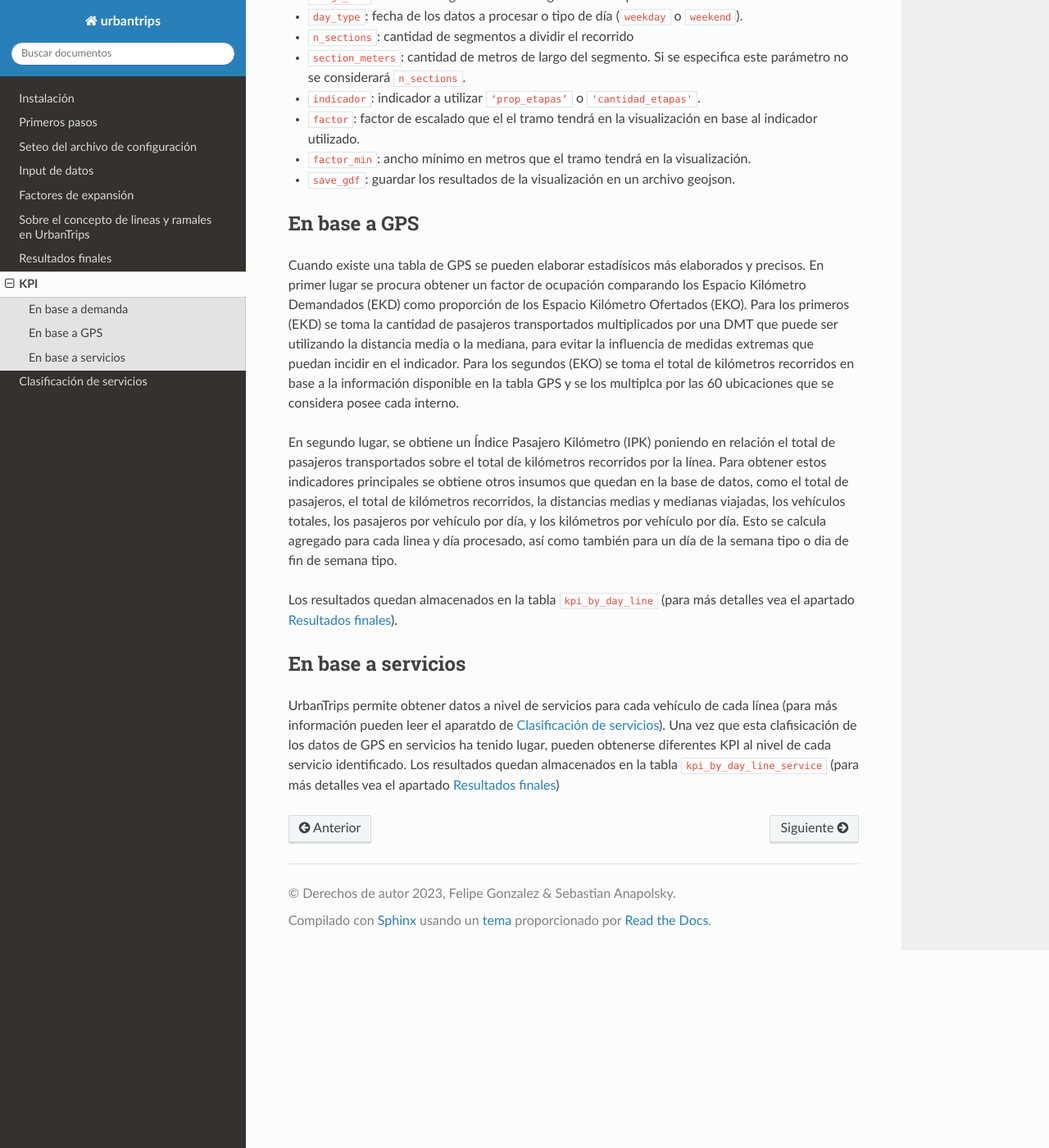
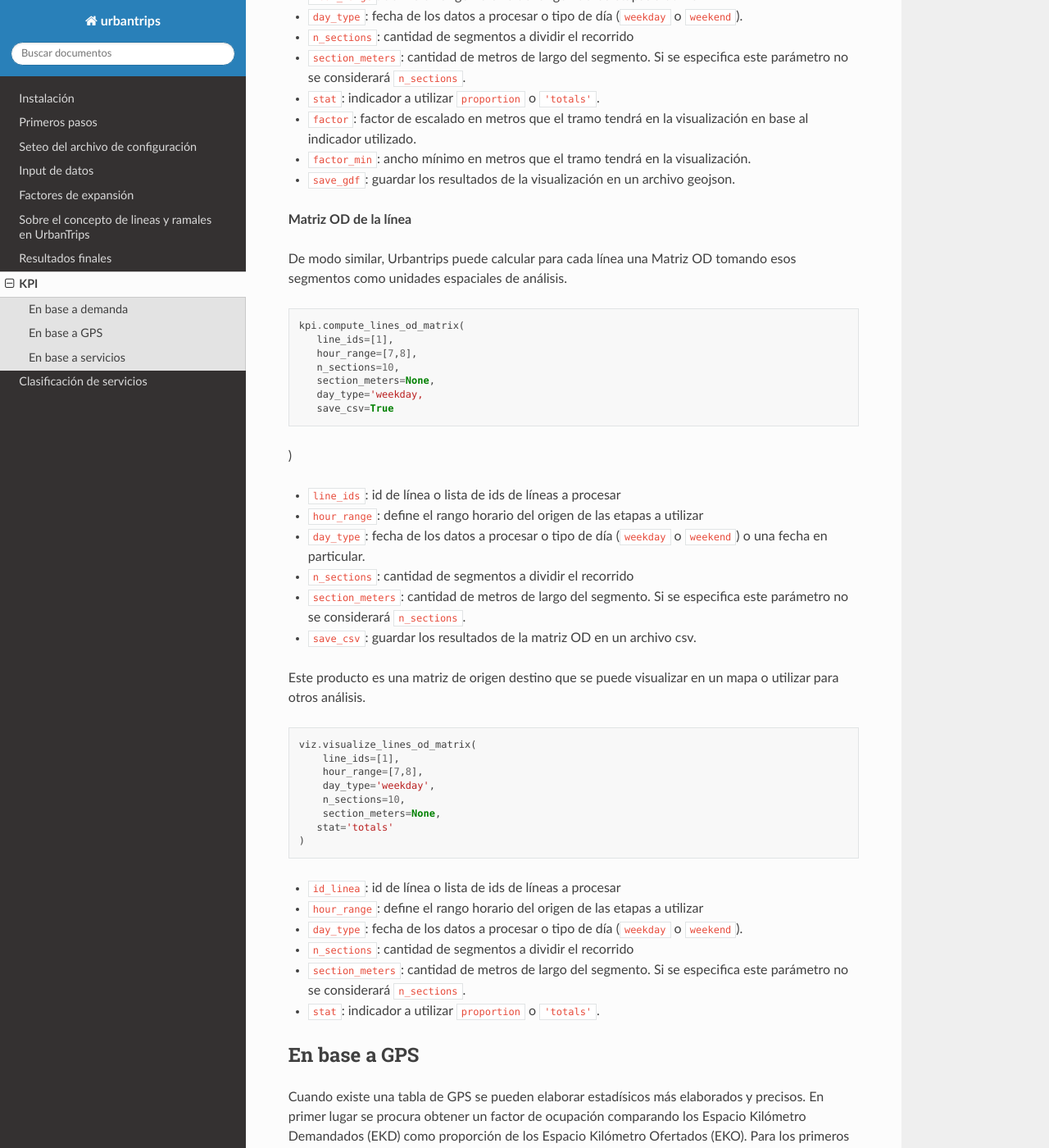
Before and after one commit to EL-BID/UrbanTrips, a Sphinx documentation site: the page built from docs/source/kpi.rst, in a window 1280 px wide and 1400 px high, scrolled down 2644 px. Shown: the whole window at 82% size. Built offline with Sphinx 7.4.7 and the Read the Docs theme 3.1.0, drawn with Linux system fonts in a browser that asks for light colours; some of the changed text lies outside the part shown.

Commit message:
Update docs

```diff
--- a/docs/source/kpi.rst
+++ b/docs/source/kpi.rst
@@ -28,7 +28,7 @@ Por ejemplo, un usuario que inicia una etapa en el punto equiparable al 10% del
 Para computar esta demanda por tramo se puede utilizar la siguiente función:
 
 * ``id_linea``: id de línea o lista de ids de líneas a procesar
-* ``rango_hrs``: define el rango horario del origen de las etapas a utilizar
+* ``hour_range``: define el rango horario del origen de las etapas a utilizar
 * ``n_sections``: cantidad de segmentos a dividir el recorrido
 * ``section_meters``: cantidad de metros de largo del segmento. Si se especifica este parámetro no se considerará ``n_sections``.
 * ``day_type``: fecha de los datos a procesar o tipo de día (``weekday`` o ``weekend``).
@@ -37,7 +37,7 @@ Para computar esta demanda por tramo se puede utilizar la siguiente función:
 
    kpi.compute_route_section_load(
     	id_linea=False,
-   		rango_hrs=False,
+   		hour_range=False,
    		n_sections=10,
    		section_meters=None,
    		day_type="weekday"
@@ -52,11 +52,11 @@ Urbantrips también permite construir una visualización exploratoria en base a
 
    viz.visualize_route_section_load(
        id_linea=False,
-       rango_hrs=False,
+       hour_range=False,
        day_type='weekday',
        n_sections=10,
        section_meters=None,
-       indicador='cantidad_etapas',
+       stat='cantidad_etapas',
        factor=1,
        factor_min=50,
        save_gdf=False
@@ -64,14 +64,62 @@ Urbantrips también permite construir una visualización exploratoria en base a
 
 
 * ``id_linea``: id de línea o lista de ids de líneas a procesar
-* ``rango_hrs``: define el rango horario del origen de las etapas a utilizar
+* ``hour_range``: define el rango horario del origen de las etapas a utilizar
 * ``day_type``: fecha de los datos a procesar o tipo de día (``weekday`` o ``weekend``).
 * ``n_sections``: cantidad de segmentos a dividir el recorrido
 * ``section_meters``: cantidad de metros de largo del segmento. Si se especifica este parámetro no se considerará ``n_sections``.
-* ``indicador``: indicador a utilizar ``‘prop_etapas’`` o ``'cantidad_etapas'``.
-* ``factor``: factor de escalado que el el tramo tendrá en la visualización en base al indicador utilizado.
+* ``stat``: indicador a utilizar ``proportion`` o ``'totals'``.
+* ``factor``: factor de escalado en metros que el tramo tendrá en la visualización en base al indicador utilizado.
 * ``factor_min``: ancho mínimo en metros que el tramo tendrá en la visualización.
 * ``save_gdf``: guardar los resultados de la visualización en un archivo geojson.
+
+
+
+**Matriz OD de la línea**
+
+De modo similar, Urbantrips puede calcular para cada línea una Matriz OD tomando esos segmentos como unidades espaciales de análisis.
+
+
+.. code:: python
+
+   kpi.compute_lines_od_matrix(
+      line_ids=[1],
+      hour_range=[7,8],
+      n_sections=10,
+      section_meters=None,
+      day_type='weekday,
+      save_csv=True
+)
+
+
+* ``line_ids``: id de línea o lista de ids de líneas a procesar
+* ``hour_range``: define el rango horario del origen de las etapas a utilizar
+* ``day_type``: fecha de los datos a procesar o tipo de día (``weekday`` o ``weekend``) o una fecha en particular.
+* ``n_sections``: cantidad de segmentos a dividir el recorrido
+* ``section_meters``: cantidad de metros de largo del segmento. Si se especifica este parámetro no se considerará ``n_sections``.
+* ``save_csv``: guardar los resultados de la matriz OD en un archivo csv.
+
+
+Este producto es una matriz de origen destino que se puede visualizar en un mapa o utilizar para otros análisis.
+
+.. code:: python
+
+   viz.visualize_lines_od_matrix(
+       line_ids=[1],
+       hour_range=[7,8],
+       day_type='weekday',
+       n_sections=10,
+       section_meters=None,
+      stat='totals'
+   )
+
+* ``id_linea``: id de línea o lista de ids de líneas a procesar
+* ``hour_range``: define el rango horario del origen de las etapas a utilizar
+* ``day_type``: fecha de los datos a procesar o tipo de día (``weekday`` o ``weekend``).
+* ``n_sections``: cantidad de segmentos a dividir el recorrido
+* ``section_meters``: cantidad de metros de largo del segmento. Si se especifica este parámetro no se considerará ``n_sections``.
+* ``stat``: indicador a utilizar ``proportion`` o ``'totals'``.
+
 
 
 En base a GPS
```
Also changed, not shown: docs/source/configuracion.rst (+13 -0 lines), docs/source/inputs.rst (+60 -1 lines).
